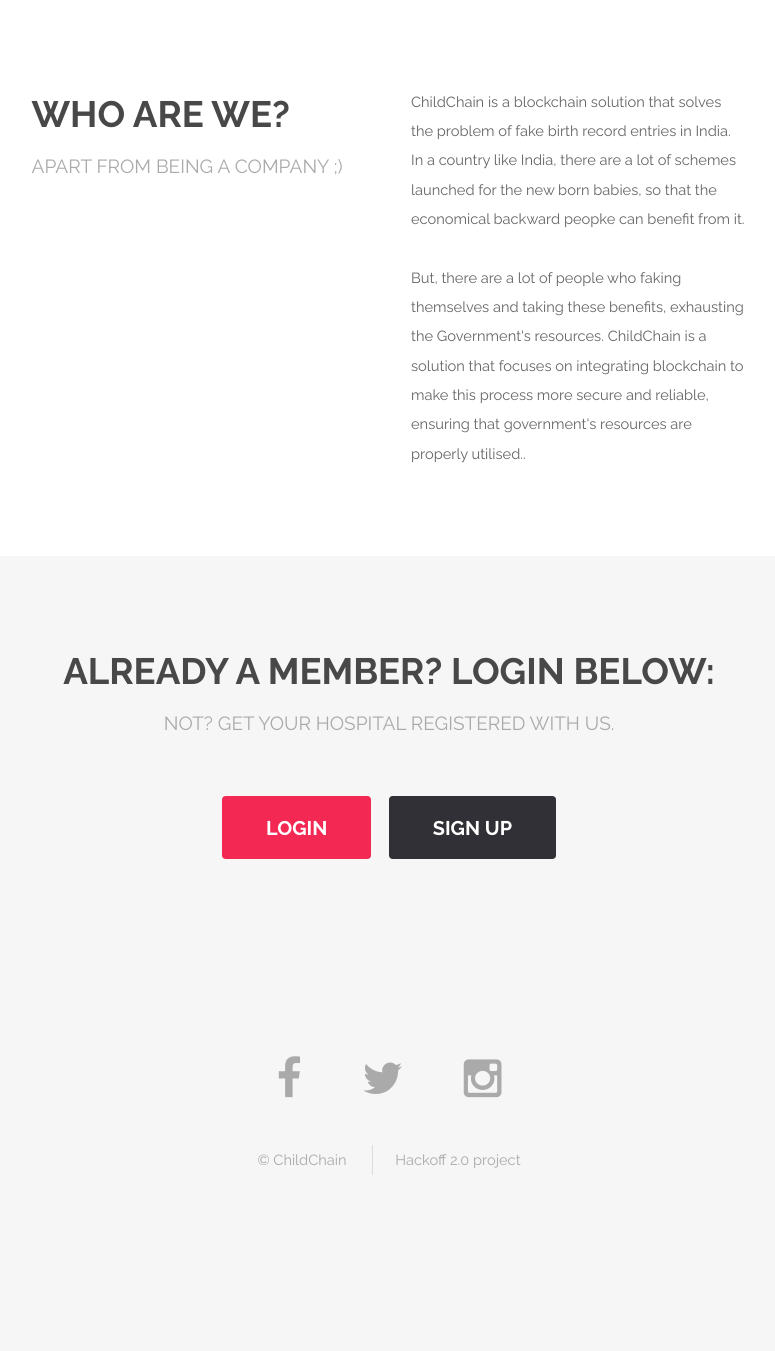
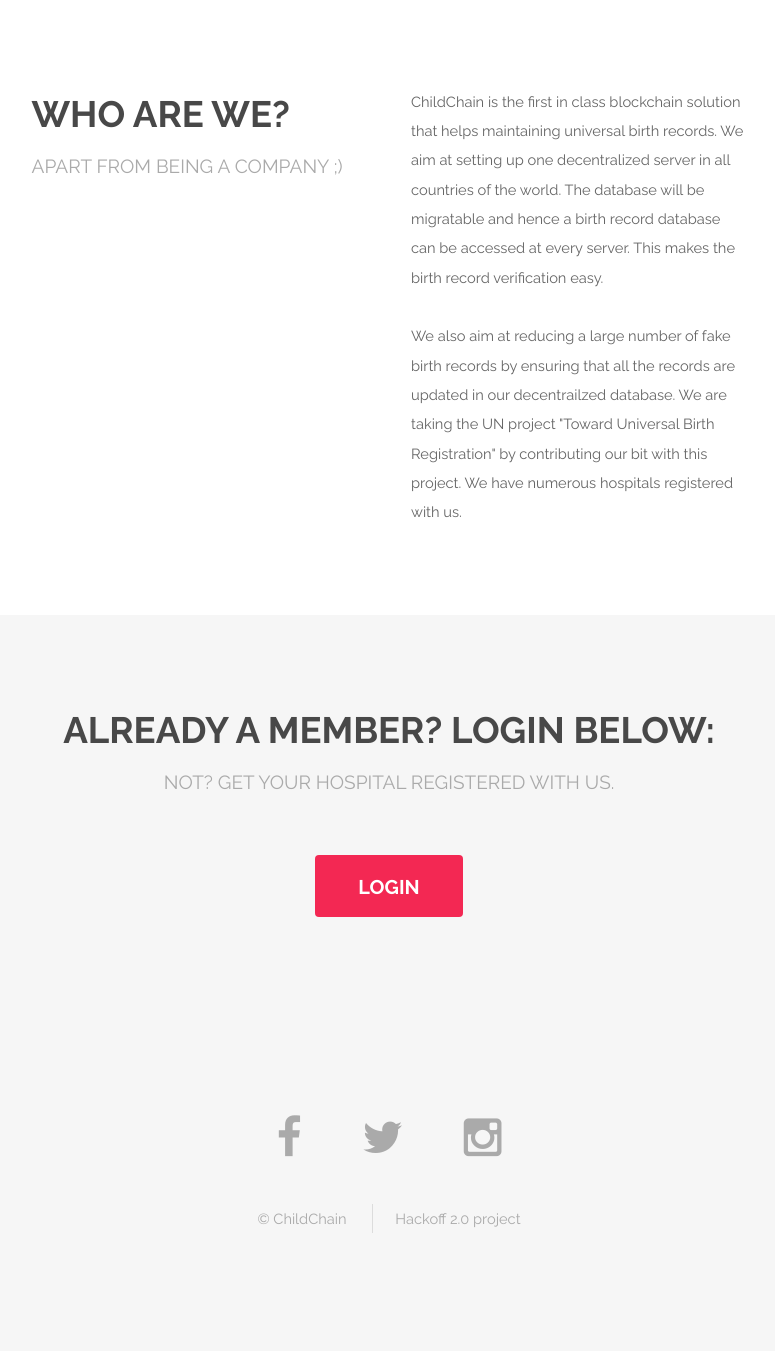
Before and after one commit to Kunnaalsoni/CodeSena, a Django app: page / in a window 1280 px wide. Shown: the part 643-1994 px from the top of the page, without its empty margins (251-1026 px from the left). Before the commit the page ends 1818 px from the top, so only its background shows below. Run offline with Django 3.2, Linux system fonts and the light colour scheme; some libraries are stand-ins or nearby versions.

Commit message:
Final-commit

```diff
--- a/template/hospital/index.html
+++ b/template/hospital/index.html
@@ -27,7 +27,7 @@
   		<!-- Banner -->
   			<section id="banner">
   				<h2>ChildChain</h2>
-  				<p>We are a blockchain company <br /> that prevents birth records frauds.</p>
+  				<p>We are the first blockchain company <br /> that provides universal birth records.</p>
   				<ul class="actions">
   					<li><a href="{% url 'hospital:login' %}" class="button special big">Get Started</a></li>
   				</ul>
@@ -44,8 +44,8 @@
   								</header>
   							</div>
   							<div class="6u$ 12u$(medium)">
-  								<p>ChildChain is a blockchain solution that solves the problem of fake birth record entries in India. In a country like India, there are a lot of schemes launched for the new born babies, so that the economical backward peopke can benefit from it.</p>
-  								<p>But, there are a lot of people who faking themselves and taking these benefits, exhausting the Government's resources. ChildChain is a solution that focuses on integrating blockchain to make this process more secure and reliable, ensuring that government's resources are properly utilised..</p>
+  								<p>ChildChain is the first in class blockchain solution that helps maintaining universal birth records. We aim at setting up one decentralized server in all countries of the world. The database will be migratable and hence a birth record database can be accessed at every server. This makes the birth record verification easy.</p>
+  								<p>We also aim at reducing a large number of fake birth records by ensuring that all the records are updated in our decentrailzed database. We are taking the UN project "Toward Universal Birth Registration" by contributing our bit with this project. We have numerous hospitals registered with us.</p>
   							</div>
   						</div>
   					</div>
@@ -59,8 +59,7 @@
   							<p>Not? Get your hospital registered with us.</p>
   						</header>
   						<ul class="actions">
-  							<li><a href="#" class="button special big">Login</a></li>
-  							<li><a href="#" class="button big">Sign Up</a></li>
+  							<li><a href="{% url 'hospital:login' %}" class="button special big">Login</a></li>
   						</ul>
   					</div>
   				</section>
```
